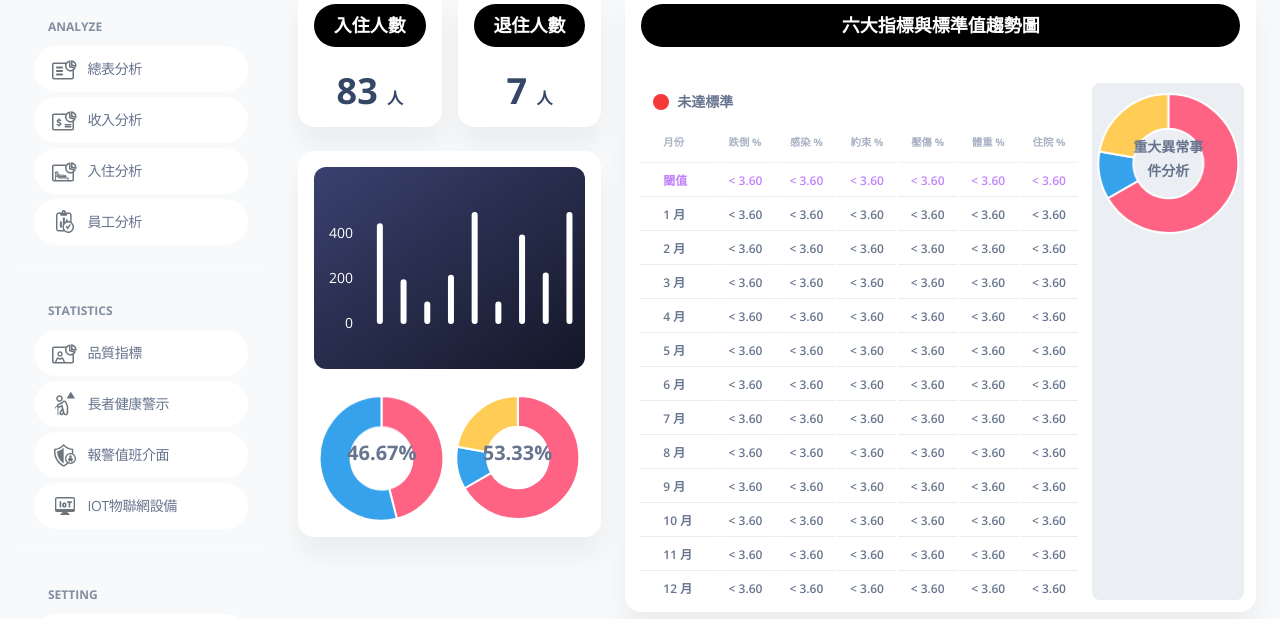
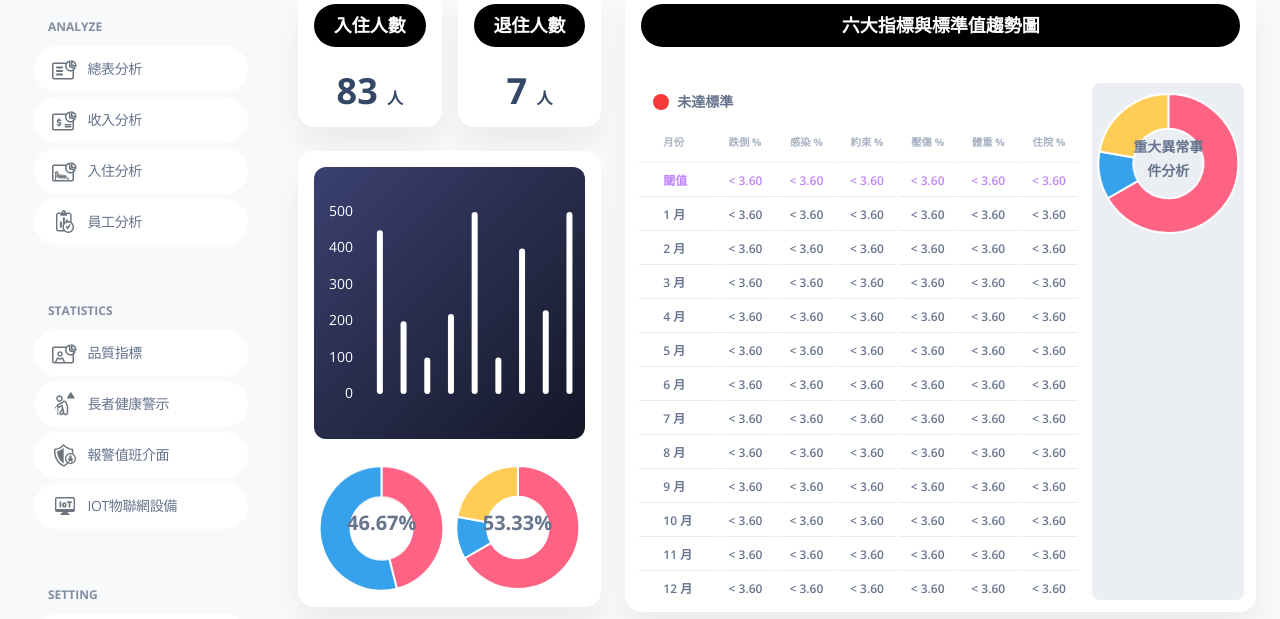
Before and after one commit to TinaChen071/AI-Senior-Dashboard, a website: page index.html in a window 1280 px wide. Shown: the part 118-737 px from the top of the page. Drawn offline with nearby package versions, Linux system fonts and the light colour scheme; files whose address does not match are found by name.

Commit message:
style: change chart height

```diff
--- a/index.html
+++ b/index.html
@@ -20,6 +20,7 @@
     <link rel="apple-touch-icon" sizes="76x76" href="build/assets/img/apple-icon.png" />
     <link rel="icon" type="image/png" href="build/assets/img/favicon.png" />
     <title>Soft UI Dashboard Tailwind</title>
+
     <!--     Fonts and icons     -->
     <link href="https://fonts.googleapis.com/css?family=Open+Sans:300,400,600,700" rel="stylesheet" />
     <!-- Font Awesome Icons -->
@@ -377,12 +378,12 @@
             </div>
 
             <!-- row 2 -->
-            <div class="border-black/12.5 shadow-soft-xl relative z-20 flex min-w-0 flex-col break-words rounded-2xl border-0 border-solid bg-white bg-clip-border">
+            <div class="border-black/12.5 shadow-soft-xl relative z-20 flex min-w-0 flex-col break-words rounded-2xl border-0 border-solid bg-white bg-clip-border h-fit">
               <div class="flex-auto p-4 ">
                 <!-- chart bar -->
                 <div class="py-4 pr-1 mb-4 bg-gradient-to-tl from-gray-900 to-slate-800 rounded-xl">
                   <div>
-                    <canvas id="chart-bars" height="170"></canvas>
+                    <canvas id="chart-bars" height="240"></canvas>
                   </div>
                 </div>
 
```
Also changed, not shown: build/assets/css/soft-ui-dashboard-tailwind.css.
